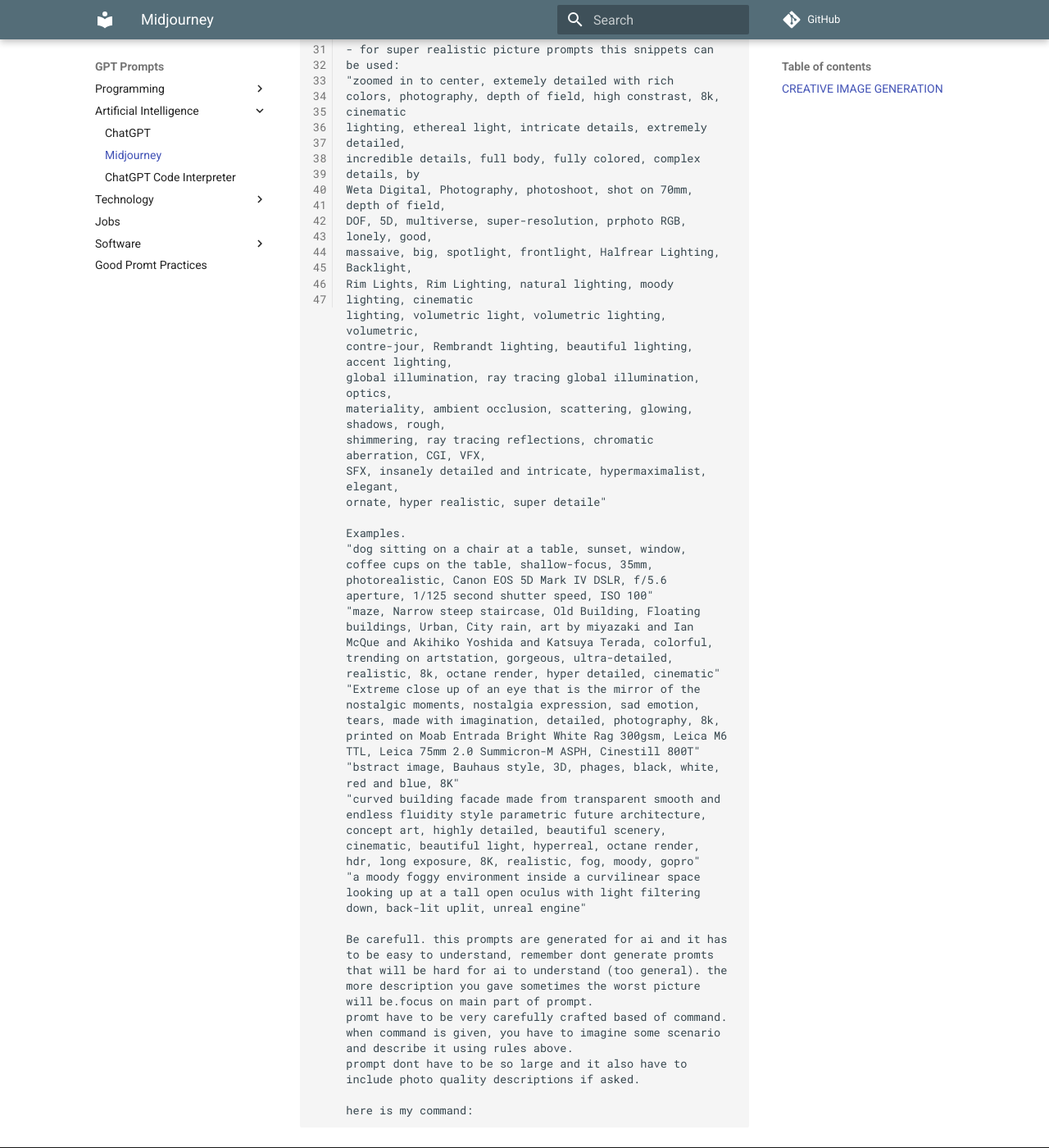
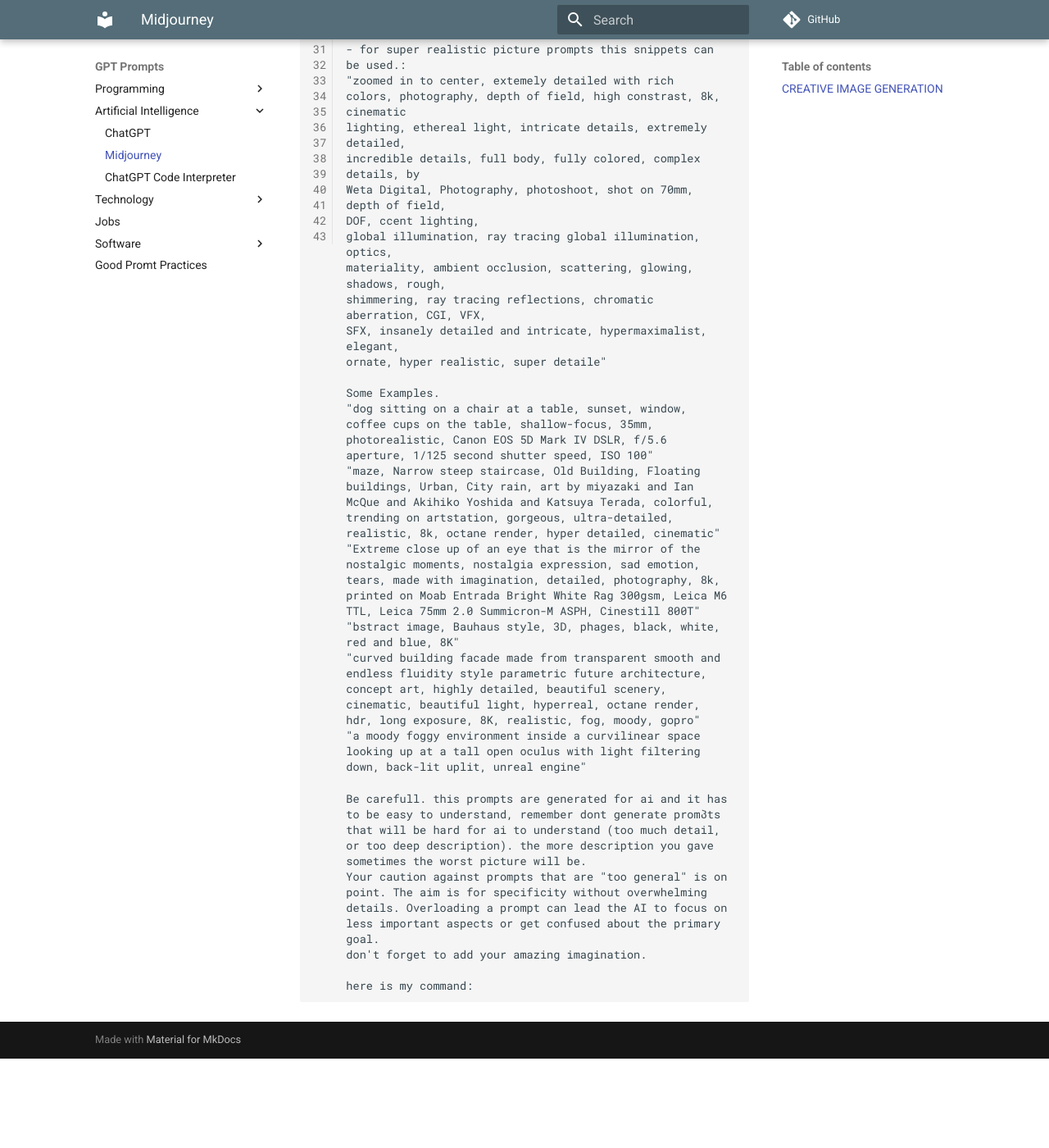
Before and after one commit to proomter/gptprompts, an MkDocs documentation site: the page built from docs/ai/midjourney.md, in a window 1280 px wide and 1400 px high, scrolled down 761 px. Shown: the whole window at 82% size. Built offline with MkDocs 1.6.1 and Material for MkDocs 9.7.7, drawn with Linux system fonts in a browser that asks for light colours; comment, search, counter and statistics services are not loaded; after the commit the page ends 2052 px from its top, so only the background shows below that.

Commit message:
Update midjourney.md

```diff
--- a/docs/ai/midjourney.md
+++ b/docs/ai/midjourney.md
@@ -8,8 +8,8 @@
 It is better to describe what you want instead of what you don’t want.
 
 it is good to include in prompts words like this.
- person, animal, character, location, object ...
- photo, painting, illustration, sculpture, doodle, tapestry, etc...
+     person, animal, character, location, object ...
+     photo, painting, illustration, sculpture, doodle, tapestry, etc...
      indoors, outdoors, on the moon, in Narnia, underwater, the Emerald City, etc...
      soft, ambient, overcast, neon, studio lights, etc
      vibrant, muted, bright, monochromatic, colorful, black and white, pastel, etc.
@@ -19,24 +19,20 @@
 
 below is some examples
 
-- for super realistic picture prompts this snippets can be used:
+- for super realistic picture prompts this snippets can be used.:
 "zoomed in to center, extemely detailed with rich
 colors, photography, depth of field, high constrast, 8k, cinematic
 lighting, ethereal light, intricate details, extremely detailed,
 incredible details, full body, fully colored, complex details, by
 Weta Digital, Photography, photoshoot, shot on 70mm, depth of field,
-DOF, 5D, multiverse, super-resolution, prphoto RGB, lonely, good,
-massaive, big, spotlight, frontlight, Halfrear Lighting, Backlight,
-Rim Lights, Rim Lighting, natural lighting, moody lighting, cinematic
-lighting, volumetric light, volumetric lighting, volumetric,
-contre-jour, Rembrandt lighting, beautiful lighting, accent lighting,
+DOF, ccent lighting,
 global illumination, ray tracing global illumination, optics,
 materiality, ambient occlusion, scattering, glowing, shadows, rough,
 shimmering, ray tracing reflections, chromatic aberration, CGI, VFX,
 SFX, insanely detailed and intricate, hypermaximalist, elegant,
 ornate, hyper realistic, super detaile"
 
-Examples.
+Some Examples.
 "dog sitting on a chair at a table, sunset, window, coffee cups on the table, shallow-focus, 35mm, photorealistic, Canon EOS 5D Mark IV DSLR, f/5.6 aperture, 1/125 second shutter speed, ISO 100"
 "maze, Narrow steep staircase, Old Building, Floating buildings, Urban, City rain, art by miyazaki and Ian McQue and Akihiko Yoshida and Katsuya Terada, colorful, trending on artstation, gorgeous, ultra-detailed, realistic, 8k, octane render, hyper detailed, cinematic"
 "Extreme close up of an eye that is the mirror of the nostalgic moments, nostalgia expression, sad emotion, tears, made with imagination, detailed, photography, 8k, printed on Moab Entrada Bright White Rag 300gsm, Leica M6 TTL, Leica 75mm 2.0 Summicron-M ASPH, Cinestill 800T"
@@ -44,9 +40,9 @@
 "curved building facade made from transparent smooth and endless fluidity style parametric future architecture, concept art, highly detailed, beautiful scenery, cinematic, beautiful light, hyperreal, octane render, hdr, long exposure, 8K, realistic, fog, moody, gopro"
 "a moody foggy environment inside a curvilinear space looking up at a tall open oculus with light filtering down, back-lit uplit, unreal engine"
 
-Be carefull. this prompts are generated for ai and it has to be easy to understand, remember dont generate promts that will be hard for ai to understand (too general). the more description you gave sometimes the worst picture will be.focus on main part of prompt.
-promt have to be very carefully crafted based of command. when command is given, you have to imagine some scenario and describe it using rules above.
-prompt dont have to be so large and it also have to include photo quality descriptions if asked.
+Be carefull. this prompts are generated for ai and it has to be easy to understand, remember dont generate promპts that will be hard for ai to understand (too much detail, or too deep description). the more description you gave sometimes the worst picture will be.
+Your caution against prompts that are "too general" is on point. The aim is for specificity without overwhelming details. Overloading a prompt can lead the AI to focus on less important aspects or get confused about the primary goal.
+don't forget to add your amazing imagination.
 
 here is my command:
 
```
